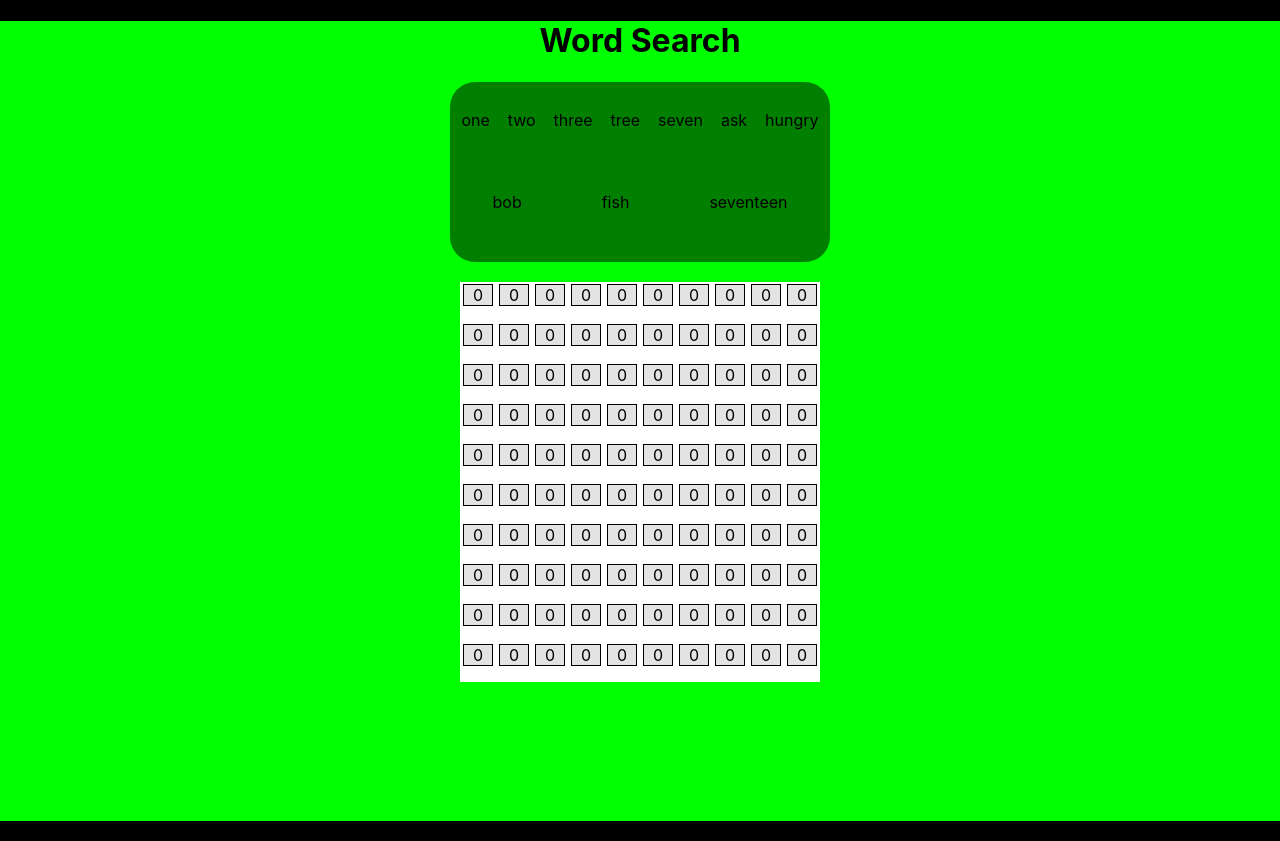
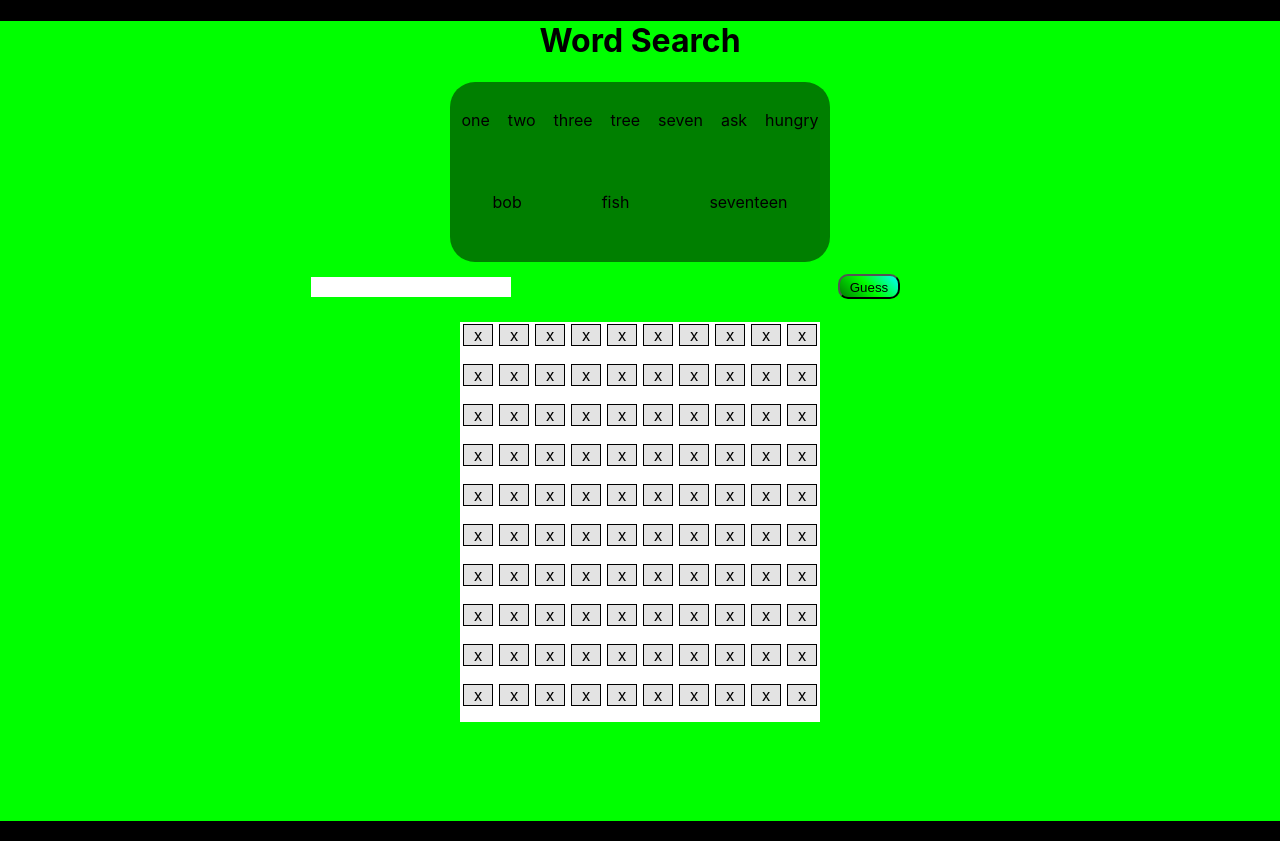
Before and after one commit to CoHogan1/multiplicationTable, a React (Create React App) app: page / in a window 1280 px wide. Built offline with nearby package versions, Linux system fonts and the light colour scheme.

Commit message:
added word search file, started on game logic, designed game board and word search box

```diff
--- a/src/App.css
+++ b/src/App.css
@@ -166,3 +166,25 @@ input {
     height: 20px;
     line-height: 20px;
 }
+
+.guessMenu {
+    margin: 10px auto;
+    display: grid;
+    grid-template-columns: 1fr 1fr;
+    grid-gap: 20px;
+    width: 70%;
+    height: 30px;
+}
+
+.guessBar {
+    margin: auto;
+    height: 20px;
+    width: 200px;
+    background-color: white;
+    overflow: hidden;
+}
+
+.guessButton{
+    height: 25px;
+    margin: auto;
+}
--- a/src/wordSearch.js
+++ b/src/wordSearch.js
@@ -1,6 +1,5 @@
 import './App.css';
 import React, { useState } from 'react';
-
 
 // test data
 let wordList = ['one', 'two','three', 'tree', 'seven', 'ask', 'hungry',"bob",'fish','seventeen']
@@ -14,11 +13,104 @@ for (let i = 0; i < testArr.length; i++){
 }
 
 function WordSearch() {
+    let [guess, setGuess] = useState('');
+    let [input, setInput] = useState('');
+
+    // generate a board with selected words
+    function generateCrosswordGrid(words) {
+      const gridSize = 10;
+      const crosswordGrid = [];
+
+      // Generate an empty grid
+      for (let i = 0; i < gridSize; i++) {
+        const row = new Array(gridSize).fill('');
+        crosswordGrid.push(row);
+      }
+
+      // Place words in the grid
+      for (const word of words) {
+        placeWordInGrid(word, crosswordGrid);
+      }
+
+      return crosswordGrid;
+    }
+
+    function placeWordInGrid(word, grid) {
+      const gridSize = grid.length;
+      const direction = Math.random() < 0.5 ? 'horizontal' : 'vertical';
+
+      // Randomly choose a starting position
+      let startRow = Math.floor(Math.random() * gridSize);
+      let startCol = Math.floor(Math.random() * gridSize);
+
+      // Ensure the word fits in the chosen direction
+      while (!canPlaceWord(word, startRow, startCol, direction, grid)) {
+        startRow = Math.floor(Math.random() * gridSize);
+        startCol = Math.floor(Math.random() * gridSize);
+      }
+
+      // Place the word in the grid
+      for (let i = 0; i < word.length; i++) {
+        if (direction === 'horizontal') {
+          grid[startRow][startCol + i] = word[i];
+        } else {
+          grid[startRow + i][startCol] = word[i];
+        }
+      }
+    }
+
+    function canPlaceWord(word, startRow, startCol, direction, grid) {
+      const gridSize = grid.length;
+
+      // Check if the word fits within the grid boundaries
+      if (
+        (direction === 'horizontal' && startCol + word.length > gridSize) ||
+        (direction === 'vertical' && startRow + word.length > gridSize)
+      ) {
+        return false;
+      }
+
+      // Check for collisions with existing letters in the grid
+      for (let i = 0; i < word.length; i++) {
+        const currentCell =
+          direction === 'horizontal'
+            ? grid[startRow][startCol + i]
+            : grid[startRow + i][startCol];
+
+        if (currentCell !== '' && currentCell !== word[i]) {
+          return false;
+        }
+      }
+
+      return true;
+    }
+
+    // Example usage
+    const crosswordGrid = generateCrosswordGrid(wordList);
 
     const clicked = (e) => {
         e.target.classList.toggle('clicked')
-        // save e.target.innerhtml to a string, check if string is in word list.
+        // save guess' as a string
+        setGuess(guess += e.target.innerHTML)
     }
+
+    const guessWord = (e) => {
+        console.log('guess');
+        console.log("guess, => ", guess );
+        // check is guessed word is in word list
+        let flag = false;
+        for (let i = 0 ; i < wordList.length; i++){
+            if (wordList[i] === guess){ flag = true };
+        }
+        if (flag){
+            // mark word found
+            //highlight word permanantly
+            setGuess(''); // clear guess field
+        }
+
+        // clear guess
+    }
+
 
 
 
@@ -32,19 +124,25 @@ function WordSearch() {
             )}
         </div>
 
+
+        <div className="guessMenu">
+            <p placeholder="guess a word" className="guessBar">{guess}</p>
+            <button onClick={guessWord} className="guessButton">Guess</button>
+        </div>
+
+
+
         <div className="wordSearchBox">
 
-            {testArr.map((val,ind) => val.map((v,i) =>
+            {crosswordGrid.map((val,ind) => val.map((v,i) =>
                 <div key={[ind,i]} className="searchLetter"
                     onClick={clicked}
-                    >0</div>
+                    >x</div>
              ))}
 
         </div>
 
-
         </div>
     )
 }
-
 export default WordSearch;
```
